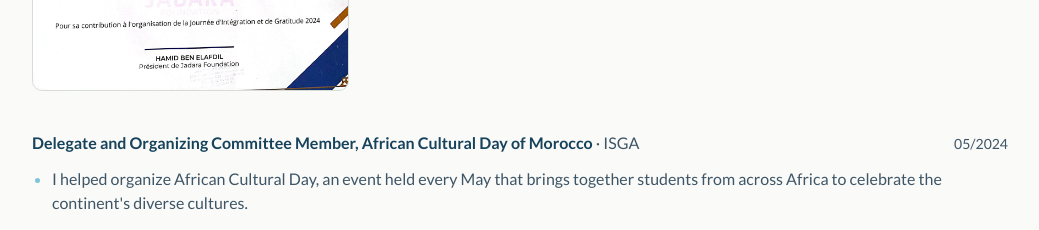
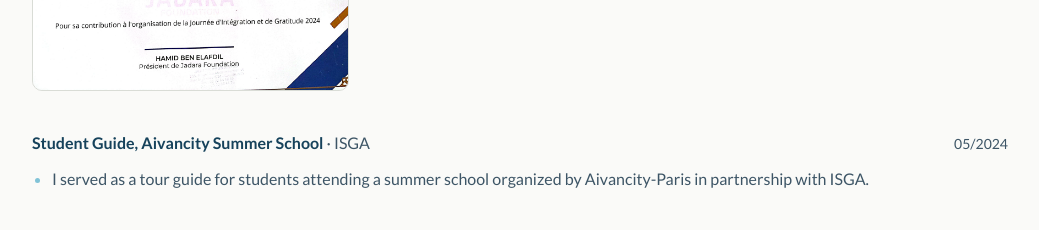
Before and after one commit to soukainadaali/soukainadaali.github.io, a React (Vite) app: page / in a window 1280 px wide. Shown: the part 5200-5430 px from the top of the page, without its empty margins (120-1159 px from the left). Built offline with nearby package versions, Linux system fonts and the light colour scheme; grey boxes are pictures that could not be loaded; a web font is replaced by a local one.

Commit message:
added a volunteering experience

```diff
--- a/src/content.js
+++ b/src/content.js
@@ -103,7 +103,7 @@ export const education = [
   },
 ]
 
-//   While '' the card shows a dashed "[Certificate image]" placeholder frame.
+
 export const certifications = [
   {
     name: 'TOEFL iBT',
@@ -194,12 +194,9 @@ export const skills = [
 
 ]
 
-// media item types (files go in public/media/):
-//   { type: 'image', src: 'media/photo.webp', alt: 'What the photo shows' }
-//   { type: 'video', src: 'media/clip.mp4', poster: 'media/clip.webp', caption: '...' }
-//   { type: 'embed', url: 'https://www.youtube-nocookie.com/embed/VIDEO_ID', title: '...' }
-//   { type: 'linkedin', url: 'https://www.linkedin.com/embed/feed/update/urn:li:share:ID', title: '...' }
-//     (LinkedIn post: ⋯ menu → "Embed this post" → copy the src="..." URL)
+//   { type: 'video', src: 'media/clip.mp4', poster: 'media/clip.webp', caption: '' }
+//   { type: 'embed', url: 'https://www.youtube-nocookie.com/embed/VIDEO_ID', title: '' }
+//   { type: 'linkedin', url: 'https://www.linkedin.com/embed/feed/update/urn:li:share:ID', title: '' }
 export const volunteering = [
   {
     role: 'Mentor',
@@ -234,6 +231,12 @@ export const volunteering = [
     media: [{ type: 'image', src: 'media/attestation_journeeIntegration.png', alt: 'attestation de remerciement' }],
   },
   {
+    role: "Student Guide, Aivancity Summer School",
+    organization: 'ISGA',
+    dates: '05/2024',
+    points: ["I served as a tour guide for students attending a summer school organized by Aivancity-Paris in partnership with ISGA."]
+  },
+  {
     role: "Delegate and Organizing Committee Member, African Cultural Day of Morocco",
     organization: 'ISGA',
     dates: '05/2024',
```
